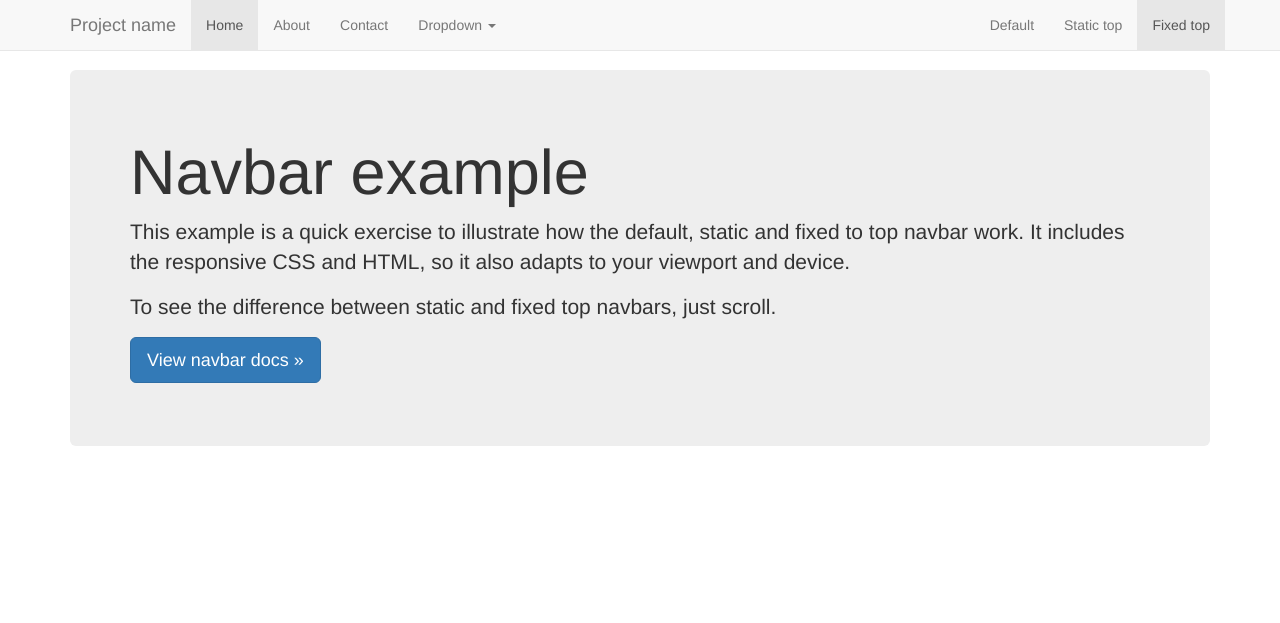
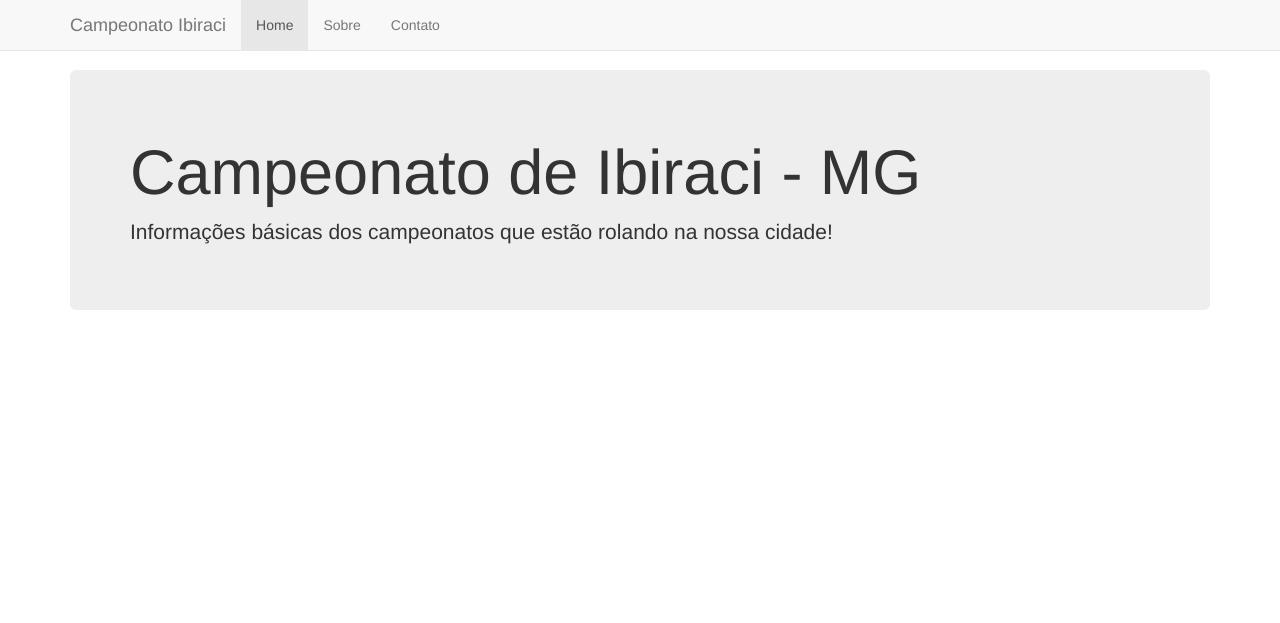
Before and after one commit to leonardocintra/campeonato, a Django app: page / in a window 1280 px wide. Shown: the top 623 px of the page. Run offline with Django 3.2, Linux system fonts and the light colour scheme; some libraries are stand-ins or nearby versions.

Commit message:
base html ok

```diff
--- /dev/null
+++ b/core/templates/core/base.html
@@ -0,0 +1,75 @@
+<!DOCTYPE html>
+<html lang="pt-br">
+  <head>
+    {% load static %}
+
+    <meta charset="utf-8">
+    <meta http-equiv="X-UA-Compatible" content="IE=edge">
+    <meta name="viewport" content="width=device-width, initial-scale=1">
+    <!-- The above 3 meta tags *must* come first in the head; any other head content must come *after* these tags -->
+    <meta name="description" content="Campeonato de Ibiraci">
+    <meta name="author" content="Leonardo Nascimento Cintra">
+    <link rel="icon" href="{% static 'img/favicon.ico' %}">
+
+    <title>Campeonato de Ibiraci</title>
+
+    <!-- Bootstrap core CSS -->
+    <link href="{% static 'css/bootstrap.min.css' %}" rel="stylesheet">
+
+    <!-- Custom styles for this template -->
+    <link href="{% static 'css/campeonato.css' %}" rel="stylesheet">
+
+    <!-- Just for debugging purposes. Don't actually copy these 2 lines! -->
+    <!--[if lt IE 9]><script src="../../assets/js/ie8-responsive-file-warning.js"></script><![endif]-->
+    <script src="{% static 'js/ie-emulation-modes-warning.js' %}"></script>
+
+    <!-- HTML5 shim and Respond.js for IE8 support of HTML5 elements and media queries -->
+    <!--[if lt IE 9]>
+      <script src="https://oss.maxcdn.com/html5shiv/3.7.3/html5shiv.min.js"></script>
+      <script src="https://oss.maxcdn.com/respond/1.4.2/respond.min.js"></script>
+    <![endif]-->
+  </head>
+
+  <body>
+
+    <!-- Fixed navbar -->
+    <nav class="navbar navbar-default navbar-fixed-top">
+      <div class="container">
+        <div class="navbar-header">
+          <button type="button" class="navbar-toggle collapsed" data-toggle="collapse" data-target="#navbar" aria-expanded="false" aria-controls="navbar">
+            <span class="sr-only">Toggle navigation</span>
+            <span class="icon-bar"></span>
+            <span class="icon-bar"></span>
+            <span class="icon-bar"></span>
+          </button>
+          <a class="navbar-brand" href="#">Campeonato Ibiraci</a>
+        </div>
+        <div id="navbar" class="navbar-collapse collapse">
+          <ul class="nav navbar-nav">
+            <li class="active"><a href="#">Home</a></li>
+            <li><a href="#about">Sobre</a></li>
+            <li><a href="#contact">Contato</a></li>
+          </ul>
+          <ul class="nav navbar-nav navbar-right">
+
+          </ul>
+        </div><!--/.nav-collapse -->
+      </div>
+    </nav>
+
+    <div class="container">
+      {% block content %}
+
+      {% endblock content %}
+    </div> <!-- /container -->
+
+
+    <!-- Bootstrap core JavaScript
+    ================================================== -->
+    <!-- Placed at the end of the document so the pages load faster -->
+    <script src="https://ajax.googleapis.com/ajax/libs/jquery/1.12.4/jquery.min.js"></script>
+    <script src="{% static 'js/bootstrap.min.js' %}"></script>
+    <!-- IE10 viewport hack for Surface/desktop Windows 8 bug -->
+    <script src="{% static 'js/ie10-viewport-bug-workaround.js' %}"></script>
+  </body>
+</html>
--- a/core/templates/core/index.html
+++ b/core/templates/core/index.html
@@ -1,97 +1,10 @@
-<!DOCTYPE html>
-<html lang="pt-br">
-  <head>
-    {% load static %}
+{% extends "core/base.html" %}
 
-    <meta charset="utf-8">
-    <meta http-equiv="X-UA-Compatible" content="IE=edge">
-    <meta name="viewport" content="width=device-width, initial-scale=1">
-    <!-- The above 3 meta tags *must* come first in the head; any other head content must come *after* these tags -->
-    <meta name="description" content="Campeonato de Ibiraci">
-    <meta name="author" content="Leonardo Nascimento Cintra">
-    <link rel="icon" href="{% static 'img/favicon.ico' %}">
+{% block content %}
 
-    <title>Campeonato de Ibiraci</title>
+  <div class="jumbotron">
+    <h1>Campeonato de Ibiraci - MG</h1>
+    <p>Informações básicas dos campeonatos que estão rolando na nossa cidade!</p>
+  </div>
 
-    <!-- Bootstrap core CSS -->
-    <link href="{% static 'css/bootstrap.min.css' %}" rel="stylesheet">
-
-    <!-- Custom styles for this template -->
-    <link href="{% static 'css/campeonato.css' %}" rel="stylesheet">
-
-    <!-- Just for debugging purposes. Don't actually copy these 2 lines! -->
-    <!--[if lt IE 9]><script src="../../assets/js/ie8-responsive-file-warning.js"></script><![endif]-->
-    <script src="{% static 'js/ie-emulation-modes-warning.js' %}"></script>
-
-    <!-- HTML5 shim and Respond.js for IE8 support of HTML5 elements and media queries -->
-    <!--[if lt IE 9]>
-      <script src="https://oss.maxcdn.com/html5shiv/3.7.3/html5shiv.min.js"></script>
-      <script src="https://oss.maxcdn.com/respond/1.4.2/respond.min.js"></script>
-    <![endif]-->
-  </head>
-
-  <body>
-
-    <!-- Fixed navbar -->
-    <nav class="navbar navbar-default navbar-fixed-top">
-      <div class="container">
-        <div class="navbar-header">
-          <button type="button" class="navbar-toggle collapsed" data-toggle="collapse" data-target="#navbar" aria-expanded="false" aria-controls="navbar">
-            <span class="sr-only">Toggle navigation</span>
-            <span class="icon-bar"></span>
-            <span class="icon-bar"></span>
-            <span class="icon-bar"></span>
-          </button>
-          <a class="navbar-brand" href="#">Project name</a>
-        </div>
-        <div id="navbar" class="navbar-collapse collapse">
-          <ul class="nav navbar-nav">
-            <li class="active"><a href="#">Home</a></li>
-            <li><a href="#about">About</a></li>
-            <li><a href="#contact">Contact</a></li>
-            <li class="dropdown">
-              <a href="#" class="dropdown-toggle" data-toggle="dropdown" role="button" aria-haspopup="true" aria-expanded="false">Dropdown <span class="caret"></span></a>
-              <ul class="dropdown-menu">
-                <li><a href="#">Action</a></li>
-                <li><a href="#">Another action</a></li>
-                <li><a href="#">Something else here</a></li>
-                <li role="separator" class="divider"></li>
-                <li class="dropdown-header">Nav header</li>
-                <li><a href="#">Separated link</a></li>
-                <li><a href="#">One more separated link</a></li>
-              </ul>
-            </li>
-          </ul>
-          <ul class="nav navbar-nav navbar-right">
-            <li><a href="../navbar/">Default</a></li>
-            <li><a href="../navbar-static-top/">Static top</a></li>
-            <li class="active"><a href="./">Fixed top <span class="sr-only">(current)</span></a></li>
-          </ul>
-        </div><!--/.nav-collapse -->
-      </div>
-    </nav>
-
-    <div class="container">
-
-      <!-- Main component for a primary marketing message or call to action -->
-      <div class="jumbotron">
-        <h1>Navbar example</h1>
-        <p>This example is a quick exercise to illustrate how the default, static and fixed to top navbar work. It includes the responsive CSS and HTML, so it also adapts to your viewport and device.</p>
-        <p>To see the difference between static and fixed top navbars, just scroll.</p>
-        <p>
-          <a class="btn btn-lg btn-primary" href="../../components/#navbar" role="button">View navbar docs &raquo;</a>
-        </p>
-      </div>
-
-    </div> <!-- /container -->
-
-
-    <!-- Bootstrap core JavaScript
-    ================================================== -->
-    <!-- Placed at the end of the document so the pages load faster -->
-    <script src="https://ajax.googleapis.com/ajax/libs/jquery/1.12.4/jquery.min.js"></script>
-    <script src="{% static 'js/bootstrap.min.js' %}"></script>
-    <!-- IE10 viewport hack for Surface/desktop Windows 8 bug -->
-    <script src="{% static 'js/ie10-viewport-bug-workaround.js' %}"></script>
-  </body>
-</html>
+{% endblock content %}
```
